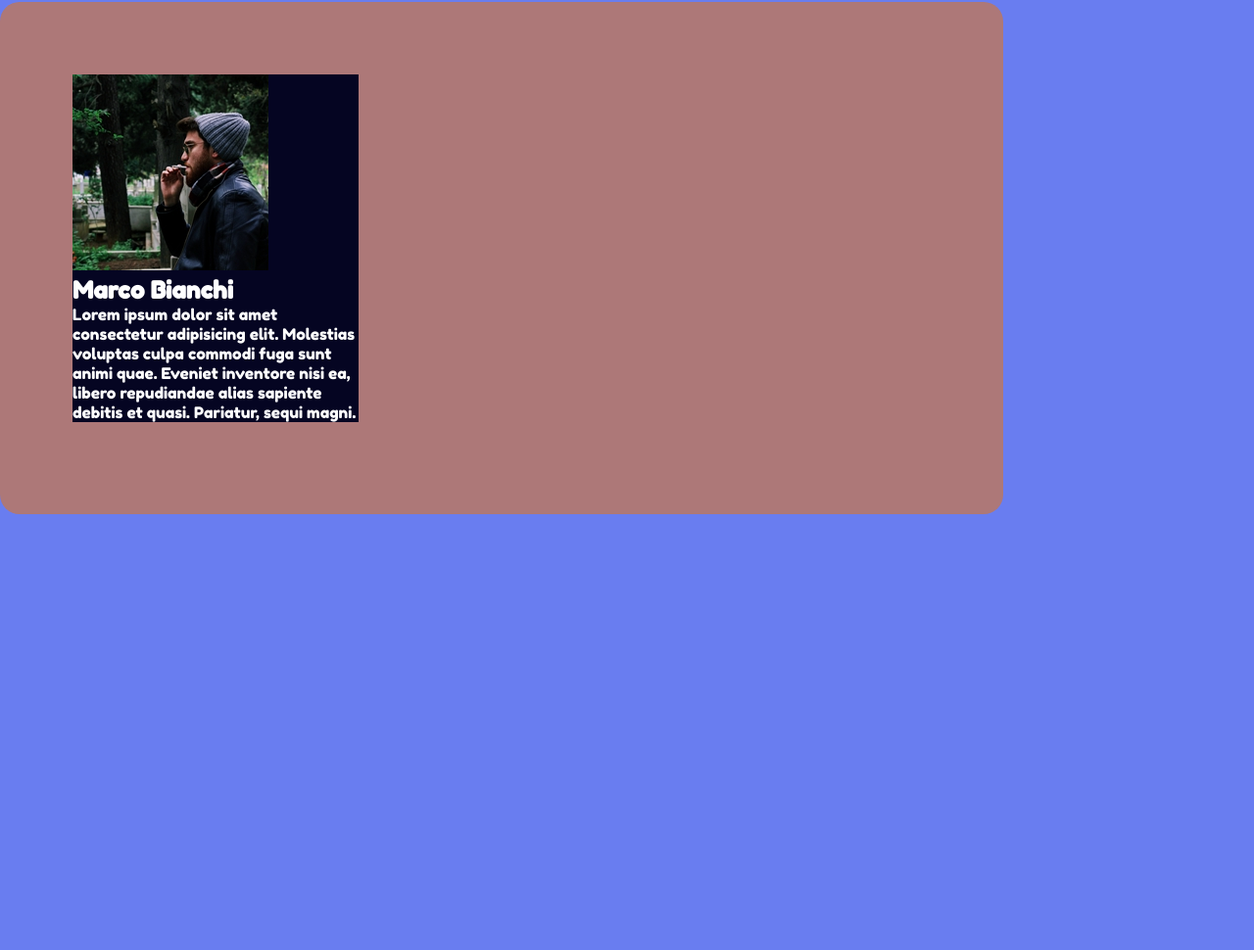
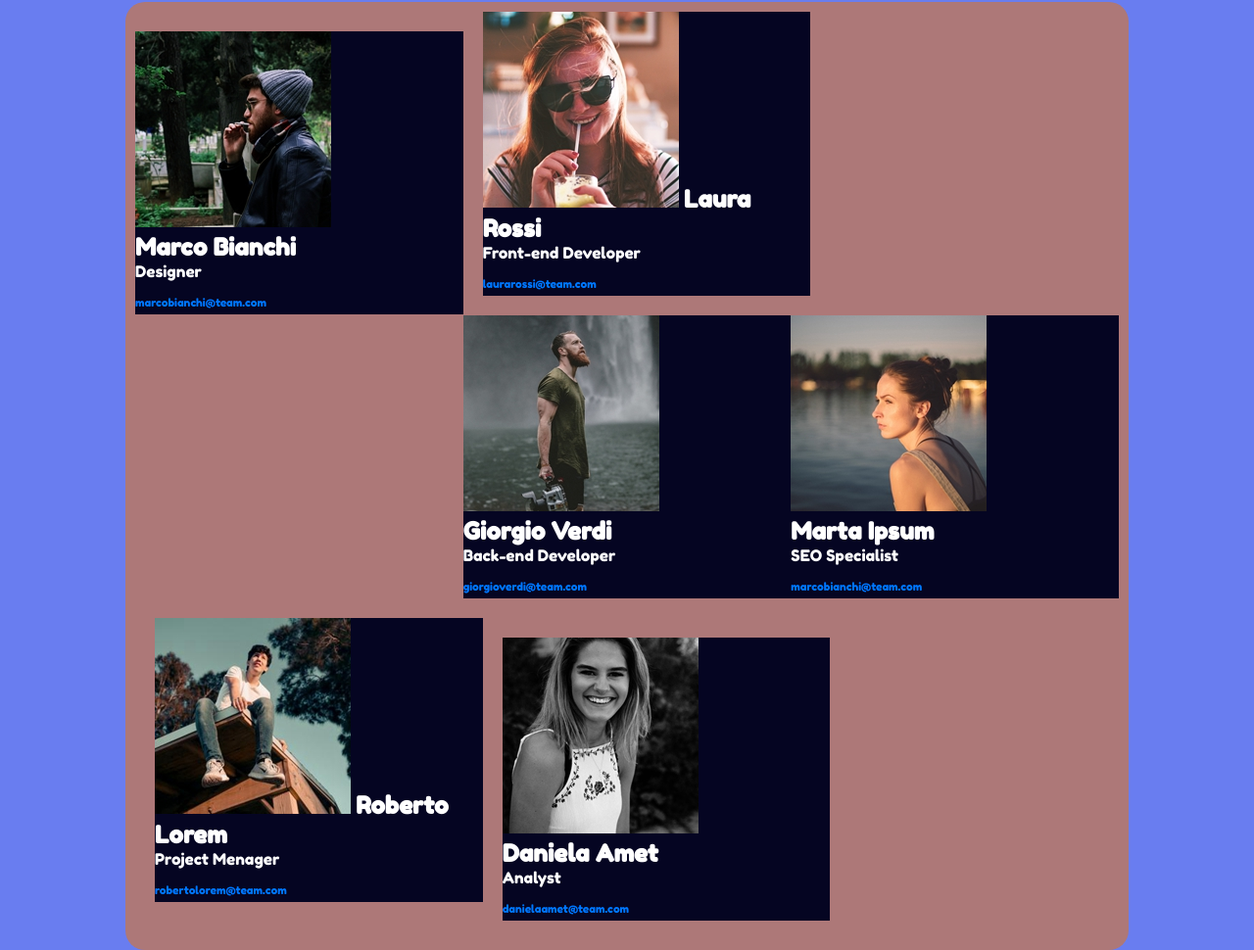
Before and after one commit to LeonardoFilesi/html-css-float-cards, a plain HTML site: page index.html in a window 1280 px wide. Shown: the part 182-1152 px from the top of the page at 98% size. Before the commit the page ends 810 px from the top, so only its background shows below. Drawn offline with Linux system fonts and the light colour scheme.

Commit message:
bestemmioni

```diff
--- a/css/style.css
+++ b/css/style.css
@@ -30,11 +30,10 @@ body {
 
 .container {
     width: 80%;
-    max-width: 1200px;
-    margin-bottom: 8%;
+    max-width: 1100px;
     background-color: rgb(173, 120, 120);
-    padding: 5%;
     border-radius: 20px;
+    margin: 0 auto;
 }
 
 .row {
@@ -50,13 +49,35 @@ body {
 
 .col {
     width: calc(100% / 3);
+    margin-top: 20px;
+    margin-bottom: 20px;
+    float: left;
+}
+
+.card {
+    background-color: rgb(5, 5, 34);
+    color: white;
+    padding-bottom: 5px;
 }
 
 .col.middle {
     margin: 0 20px;
 }
 
-.card {
-    background-color: rgb(5, 5, 34);
-    color: white;
+img {
+    max-width: 100%;
 }
+
+.card-name {
+    display: inline;
+}
+
+.card-text {
+    margin-bottom: 15px;
+}
+
+.card-email {
+    font-size: .7rem;
+    color: rgb(0, 119, 255);
+
+}
--- a/index.html
+++ b/index.html
@@ -17,35 +17,53 @@
     </header>
     <!--/header-->
     <main>
-        <div class="container clearfix">
+        <div class="container">
                     <!--row1-->
                     <div class="row">
-                <div class="col card">
+                        <div class="col card clearfix">
                             <img src="img/male1.png" alt="">
-                    <h3>Marco Bianchi</h3>
-                    <p class="card-text">Lorem ipsum dolor sit amet consectetur adipisicing elit. Molestias voluptas culpa commodi fuga sunt animi quae. Eveniet inventore nisi ea, libero repudiandae alias sapiente debitis et quasi. Pariatur, sequi magni.</p>
+                            <h3 >Marco Bianchi</h3>
+                            <p class="card-text">Designer</p>
+                            <p class="card-email">marcobianchi@team.com</p>
                         </div>
 
                         <div class="col card middle">
+                            <img src="img/female1.png" alt="">
+                            <h3 class="card-name">Laura Rossi</h3>
+                            <p class="card-text">Front-end Developer</p>
+                            <p class="card-email">laurarossi@team.com</p>
+                        </div>
 
-                </div>
                         <div class="col card">
-
+                            <img src="img/male2.png" alt="">
+                            <h3>Giorgio Verdi</h3>
+                            <p class="card-text">Back-end Developer</p>
+                            <p class="card-email">giorgioverdi@team.com</p>
                         </div>
                     </div>
                     <!--/row1-->
 
                     <!--row2-->
-            <div class="row">
+                    <div class="row clearfix">
                         <div class="col card">
-
+                            <img src="img/female2.png" alt="">
+                            <h3 >Marta Ipsum</h3>
+                            <p class="card-text">SEO Specialist</p>
+                            <p class="card-email">marcobianchi@team.com</p>
                         </div>
 
                         <div class="col card middle">
+                            <img src="img/male3.png" alt="">
+                            <h3 class="card-name">Roberto Lorem</h3>
+                            <p class="card-text">Project Menager</p>
+                            <p class="card-email">robertolorem@team.com</p>
+                        </div>
 
-                </div>
                         <div class="col card">
-
+                            <img src="img/female3.png" alt="">
+                            <h3>Daniela Amet</h3>
+                            <p class="card-text">Analyst</p>
+                            <p class="card-email">danielaamet@team.com</p>
                         </div>
                     </div>
                     <!--/row2-->
```
Lines whose indentation alone changed are shown as unchanged.
